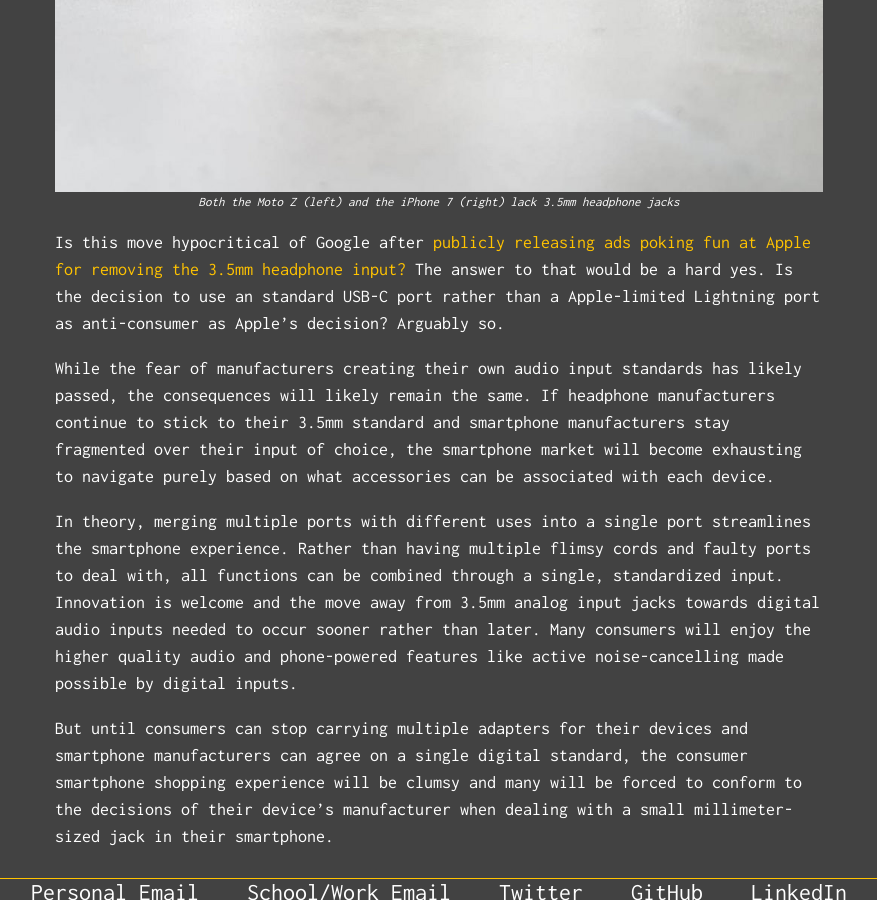
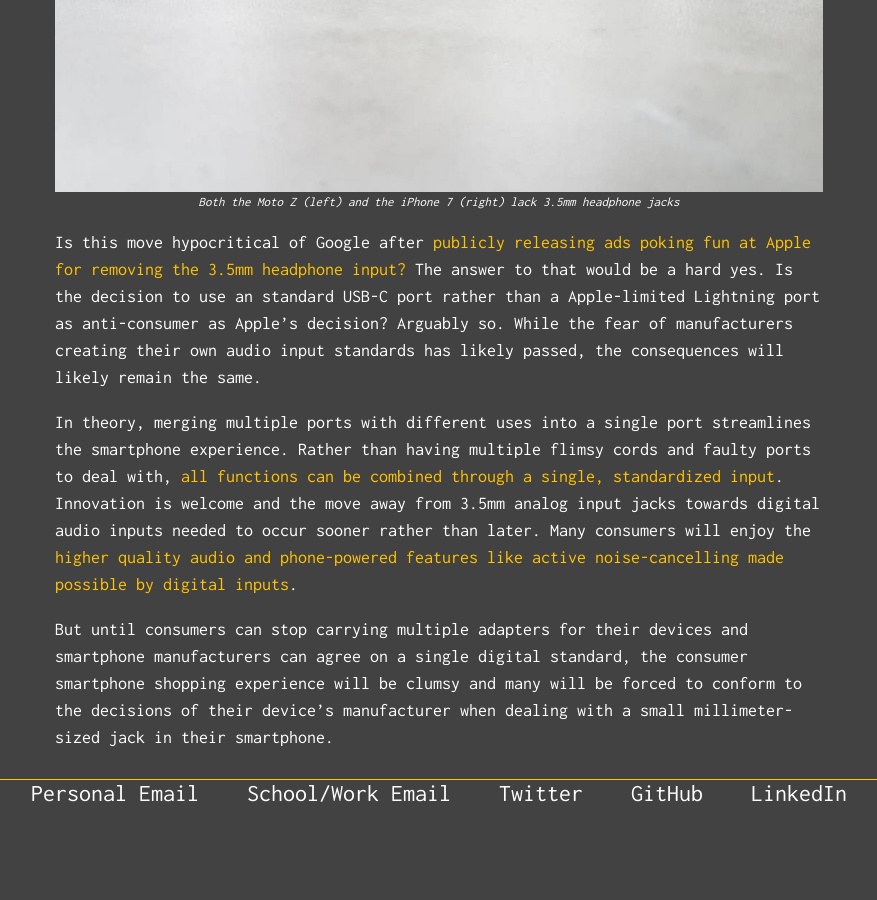
Before and after one commit to justintranjt/justintranjt.github.io, a Jekyll site: the page built from _posts/2017-08-04-the-curious-case-of-the-missing-headphone-jack.md, in a window 1280 px wide and 900 px high, scrolled down 2835 px. Shown: the whole window, without its empty margins (201-1078 px from the left). Built offline with Jekyll 4.4.1, drawn with Linux system fonts in a browser that asks for light colours; after the commit the page ends 3661 px from its top, so only the background shows below that.

Commit message:
Update 2017-08-04-the-curious-case-of-the-missing-headphone-jack.md

```diff
--- a/_posts/2017-08-04-the-curious-case-of-the-missing-headphone-jack.md
+++ b/_posts/2017-08-04-the-curious-case-of-the-missing-headphone-jack.md
@@ -33,12 +33,9 @@ charging, data transfer, and audio output into a single port.
 
 Is this move hypocritical of Google after [publicly releasing ads poking fun at Apple for removing the 3.5mm headphone input?](https://youtu.be/Rykmwn0SMWU?t=43s)
 The answer to that would be a hard yes. Is the decision to use an standard USB-C port rather than a Apple-limited Lightning port as anti-consumer as Apple's decision?
-Arguably so.
+Arguably so. While the fear of manufacturers creating their own audio input standards has likely passed, the consequences will likely remain the same.
 
-While the fear of manufacturers creating their own audio input standards has likely passed, the consequences will likely remain the same. If headphone manufacturers continue
-to stick to their 3.5mm standard and smartphone manufacturers stay fragmented over their input of choice, the smartphone market will become exhausting to navigate purely based on what accessories can be associated with each device.
-
-In theory, merging multiple ports with different uses into a single port streamlines the smartphone experience. Rather than having multiple flimsy cords and faulty ports to deal with, all functions can be combined through a single, standardized input.
-Innovation is welcome and the move away from 3.5mm analog input jacks towards digital audio inputs needed to occur sooner rather than later. Many consumers will enjoy the higher quality audio and phone-powered features like active noise-cancelling made possible by digital inputs.
+In theory, merging multiple ports with different uses into a single port streamlines the smartphone experience. Rather than having multiple flimsy cords and faulty ports to deal with, [all functions can be combined through a single, standardized input](http://www.usb.org/developers/docs/).
+Innovation is welcome and the move away from 3.5mm analog input jacks towards digital audio inputs needed to occur sooner rather than later. Many consumers will enjoy the [higher quality audio and phone-powered features like active noise-cancelling made possible by digital inputs](http://www.usb.org/press/USB-IF_Press_Releases/USB_Audio_Specification_USB-IF_September_2016_FINAL.pdf).
 
 But until consumers can stop carrying multiple adapters for their devices and smartphone manufacturers can agree on a single digital standard, the consumer smartphone shopping experience will be clumsy and many will be forced to conform to the decisions of their device's manufacturer when dealing with a small millimeter-sized jack in their smartphone.
```
